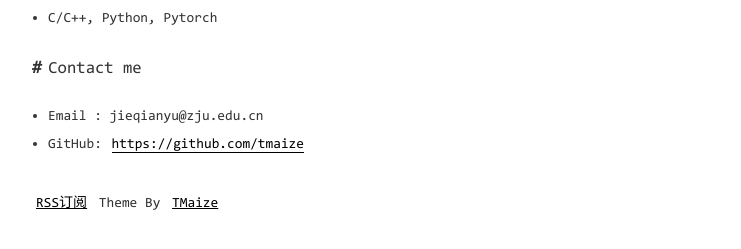
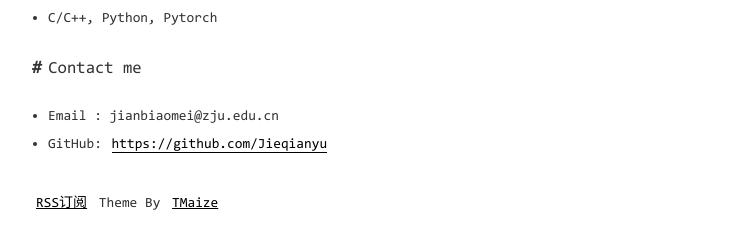
Before and after one commit to Jieqianyu/Jieqianyu.github.io, a Jekyll site: the page built from pages/about.md, in a window 1280 px wide. Shown: the part 286-535 px from the top of the page, without its empty margins (268-1009 px from the left). Built offline with Jekyll 4.4.1, drawn with Linux system fonts in a browser that asks for light colours; comment, search, counter and statistics services are not loaded.

Commit message:
Update about.md

```diff
--- a/pages/about.md
+++ b/pages/about.md
@@ -11,5 +11,5 @@ title: About Me
 
 ## Contact me
 
-- Email&nbsp;: jieqianyu@zju.edu.cn
-- GitHub: [https://github.com/tmaize](https://github.com/tmaize)
+- Email&nbsp;: jianbiaomei@zju.edu.cn
+- GitHub: [https://github.com/Jieqianyu](https://github.com/Jieqianyu)
```
